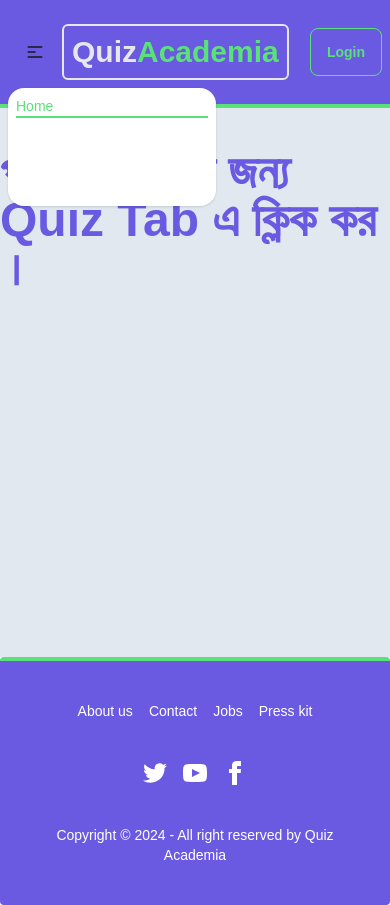
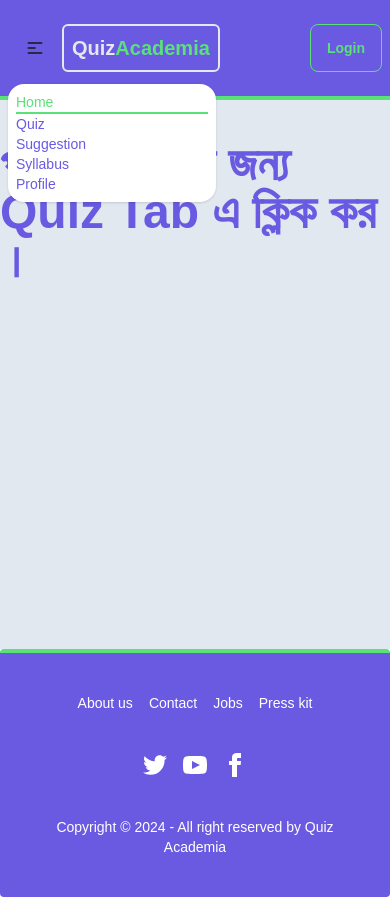
Before and after one commit to rar34/quiz-academia, a Next.js app: page / in a window 390 px wide. Both pictures are taken after a click on the button 35 px from the left and 52 px from the top of the page. Built offline with nearby package versions, Linux system fonts and the light colour scheme.

Commit message:
change logo size for mobile design

```diff
--- a/src/components/Shared/Navbar.jsx
+++ b/src/components/Shared/Navbar.jsx
@@ -48,7 +48,7 @@ const Navbar = () => {
                         </div>
                         <ul
                             tabIndex={0}
-                            className="menu menu-sm dropdown-content text-primary text-white bg-base-100 rounded-box z-[1] mt-3 w-52 p-2 shadow">
+                            className="menu menu-sm dropdown-content text-primary bg-base-100 rounded-box z-[1] mt-3 w-52 p-2 shadow">
                             {
                                 navItems.map(item => (
                                     <Link className={`${pathName === item.path && 'text-secondary border-b-2 border-secondary'} `} key={item.path} href={item.path}>{item.title}</Link>
@@ -56,7 +56,7 @@ const Navbar = () => {
                             }
                         </ul>
                     </div>
-                    <Link href={"/"} className="font-bold border-2 border-gray-200 rounded-md p-2 text-gray-200 text-3xl">Quiz<span className='text-secondary'>Academia</span></Link>
+                    <Link href={"/"} className="font-bold border-2 border-gray-200 rounded-md p-2 text-gray-200 text-xl md:text-3xl">Quiz<span className='text-secondary'>Academia</span></Link>
                 </div>
                 <div className="navbar-center hidden lg:flex">
                     <div className='flex gap-6 text-xl text-white'>
```
